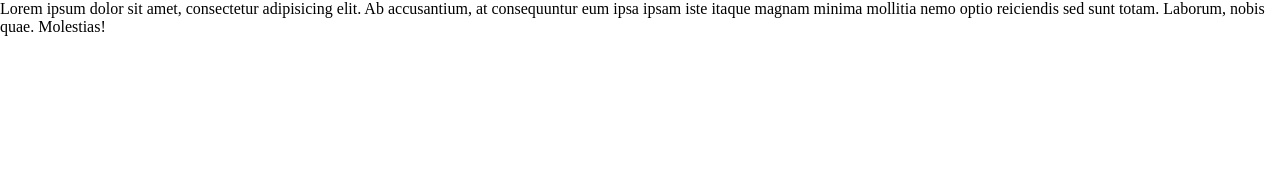
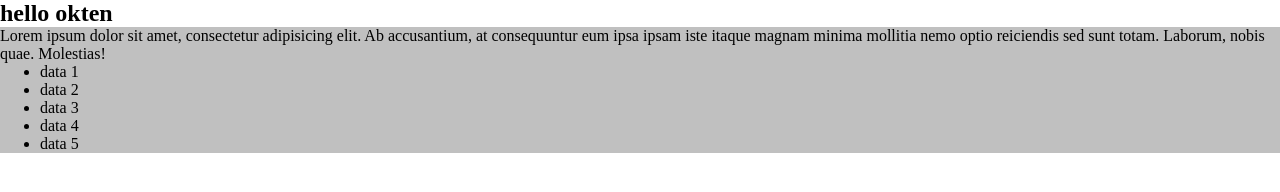
Before and after one commit to GrayHead/git-dec-2024, a plain HTML site: page lesson1/index.html in a window 1280 px wide. Drawn offline with Linux system fonts and the light colour scheme.

Commit message:
коміт перед експерементами

```diff
--- a/lesson1/index.html
+++ b/lesson1/index.html
@@ -11,12 +11,28 @@
         * {
             margin: 0;
         }
+
+        .target {
+            background: silver;
+        }
     </style>
 </head>
 <body>
-Lorem ipsum dolor sit amet, consectetur adipisicing elit. Ab accusantium, at consequuntur eum ipsa ipsam iste itaque magnam minima mollitia nemo optio reiciendis sed sunt
-totam. Laborum, nobis quae. Molestias!
 
+<h2>hello okten</h2>
+<div class="target">
+    <p>Lorem ipsum dolor sit amet, consectetur adipisicing elit. Ab accusantium, at consequuntur eum ipsa ipsam iste itaque magnam minima mollitia nemo optio reiciendis
+        sed sunt totam. Laborum, nobis quae. Molestias!</p>
+
+
+    <ul>
+        <li>data 1</li>
+        <li>data 2</li>
+        <li>data 3</li>
+        <li>data 4</li>
+        <li>data 5</li>
+    </ul>
+</div>
 
 </body>
 </html>
```
